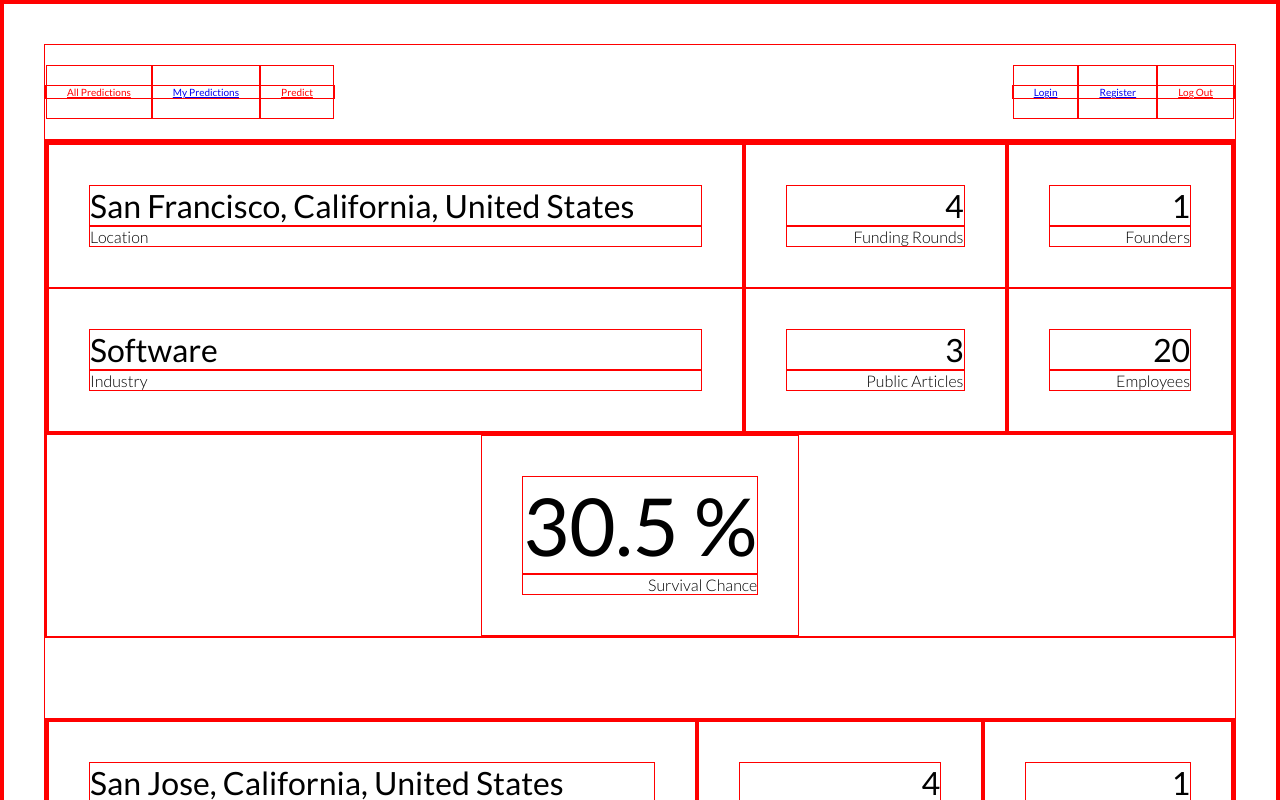
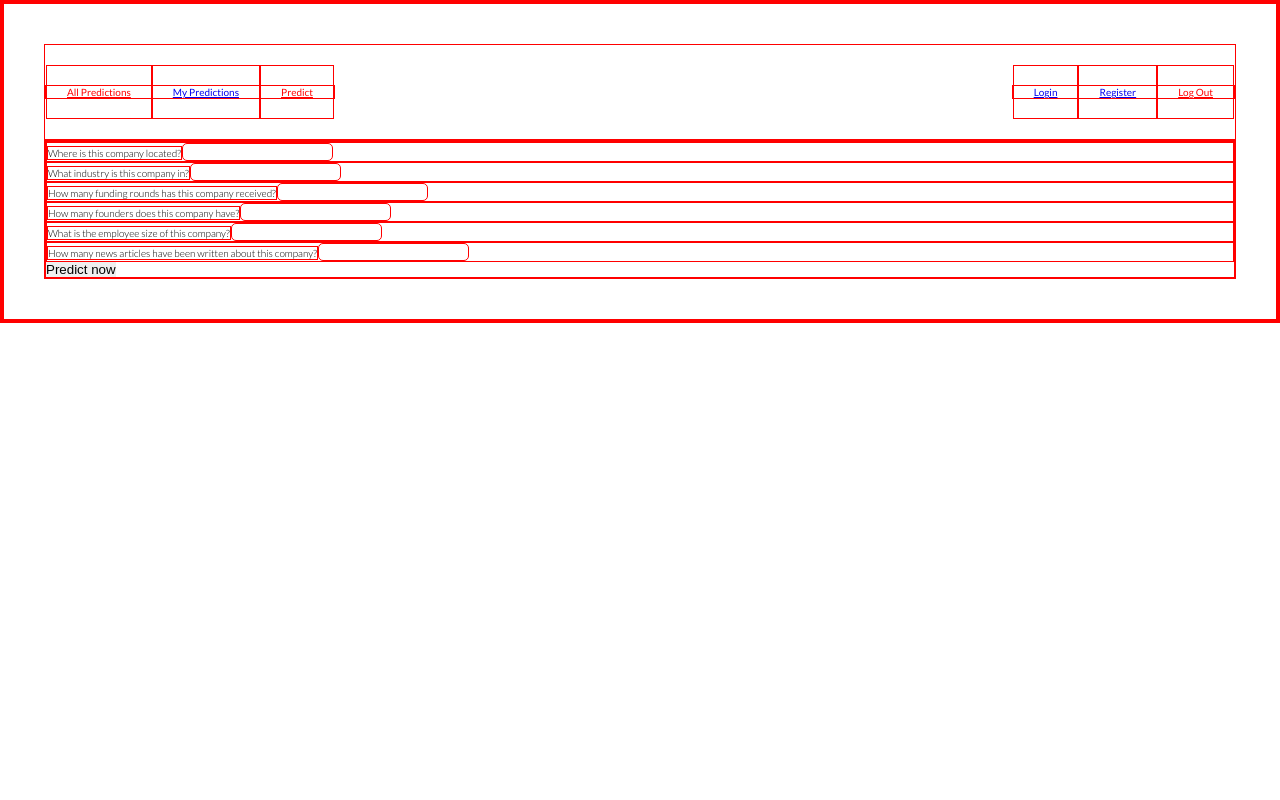
Before and after one commit to bw-startup/frontend, a React (Create React App) app: page /predict in a window 1280 px wide. Shown: the top 800 px of the page. Built offline with nearby package versions, Linux system fonts and the light colour scheme.

Commit message:
Predict component

```diff
--- a/src/App.js
+++ b/src/App.js
@@ -4,8 +4,9 @@ import {ApolloProvider} from '@apollo/react-hooks';
 import ApolloClient from 'apollo-boost';
 import Login from './components/Login';
 import Register from './components/Register';
-import Predictions from './components/Predictions';
+import AllPredictions from './components/AllPredictions';
 import MyPredictions from './components/MyPredictions';
+import Predict from './components/Predict';
 import Navigation from './components/Navigation';
 
 import * as S from './styles';
@@ -25,6 +26,9 @@ const App = () => {
             <Route path='/mypredictions'>
               <MyPredictions />
             </Route>
+            <Route path='/predict'>
+              <Predict />
+            </Route>
             <Route path='/login'>
               <Login />
             </Route>
@@ -32,7 +36,7 @@ const App = () => {
               <Register />
             </Route>
             <Route path='/'>
-              <Predictions />
+              <AllPredictions />
             </Route>
           </Switch>
         </Router>
--- a/src/components/Predictions.js
+++ b/src/components/AllPredictions.js
@@ -26,7 +26,7 @@ const ALL_PREDICTIONS = gql`
   }
 `;
 
-const Predictions = () => {
+const AllPredictions = () => {
   // const {loading, error, data} = useQuery(ALL_PREDICTIONS);
   const data = {
     allPredictions: {
@@ -165,4 +165,4 @@ const Predictions = () => {
   );
 };
 
-export default Predictions;
+export default AllPredictions;
--- a/src/components/Navigation.js
+++ b/src/components/Navigation.js
@@ -8,7 +8,7 @@ const Navigation = () => {
       <S.NavigationLeft>
         <S.NavigationLink to='/'>All Predictions</S.NavigationLink>
         <S.NavigationLink to='/mypredictions'>My Predictions</S.NavigationLink>
-        <S.NavigationLink to='/'>Predict</S.NavigationLink>
+        <S.NavigationLink to='/predict'>Predict</S.NavigationLink>
       </S.NavigationLeft>
       <S.NavigationRight>
         <S.NavigationLink to='/login'>Login</S.NavigationLink>
--- /dev/null
+++ b/src/components/Predict.js
@@ -0,0 +1,47 @@
+import React from 'react';
+import {useMutation} from '@apollo/react-hooks';
+import {gql} from 'apollo-boost';
+
+const Predict = () => {
+  return (
+    <div>
+      <form>
+        <div>
+          <label htmlFor='headquarters'>Where is this company located?</label>
+          <input type='text' />
+        </div>
+        <div>
+          <label htmlFor='industry'>What industry is this company in?</label>
+          <input type='text' />
+        </div>
+        <div>
+          <label htmlFor='fundingRounds'>
+            How many funding rounds has this company received?
+          </label>
+          <input type='text' />
+        </div>
+        <div>
+          <label htmlFor='numFounders'>
+            How many founders does this company have?
+          </label>
+          <input type='text' />
+        </div>
+        <div>
+          <label htmlFor='numEmployees'>
+            What is the employee size of this company?
+          </label>
+          <input type='text' />
+        </div>
+        <div>
+          <label htmlFor='numArticles'>
+            How many news articles have been written about this company?
+          </label>
+          <input type='text' />
+        </div>
+        <button>Predict now</button>
+      </form>
+    </div>
+  );
+};
+
+export default Predict;
```
